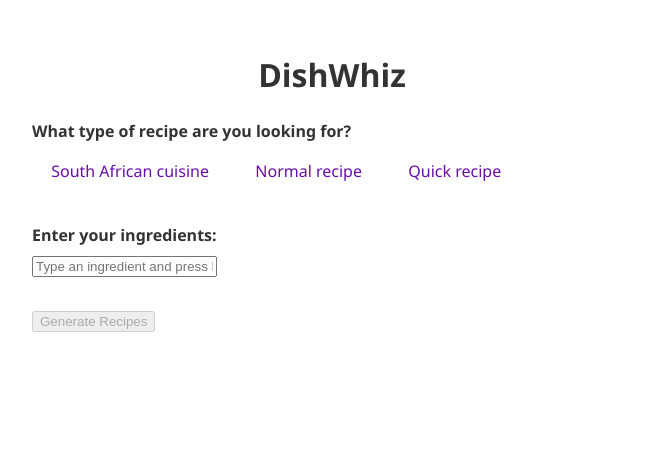
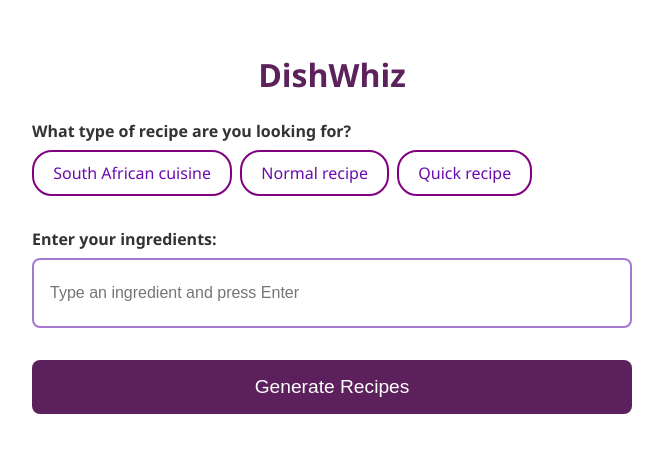
Before and after one commit to Ayyanda/recipe-generator, a plain HTML site: page Html/AI_page.html in a window 1280 px wide. Shown: the whole page, without its empty margins (308-971 px from the left). Drawn offline with Linux system fonts and the light colour scheme.

Commit message:
changed design for AI page and landing page

```diff
--- a/CSS/ai-page.css
+++ b/CSS/ai-page.css
@@ -1,3 +1,14 @@
+:root {
+  --font-family: 'Inria Sans', sans-serif;
+  --white: #fff;
+  --light-gray: #f5f5f5;
+  --purple: rgba(70, 3, 70, 0.88);
+  --gradient-bg: linear-gradient( #700570, #D60AD6);
+  --background: linear-gradient(to bottom, rgb(248, 52, 246) 0.6%, rgb(152, 38, 252) 90%);
+  --nav-test: purple;
+  --lilac: #a678d1;
+}
+
 body {
   font-family: 'Segoe UI', Tahoma, sans-serif;
   background-color: #fff;
@@ -40,7 +51,7 @@ h1 {
 
 .tile {
   padding: 0.6rem 1.2rem;
-  border: 2px solid var(--purple);
+  border: 2px solid var(--nav-test);
   border-radius: 20px;
   background: white;
   color: #6a0dad;
@@ -50,6 +61,62 @@ h1 {
 
 .tile.active,
 .tile:hover {
+  background: var(--purple);
+  color: white;
+}
+
+.ingredient-box {
+  display: flex;
+  flex-wrap: wrap;
+  gap: 0.5rem;
+  border: 2px solid var(--lilac);
+  padding: 0.5rem;
+  border-radius: 8px;
+  min-height: 50px;
+  align-items: center;
+}
+
+.ingredient-chip {
   background: #6a0dad;
   color: white;
+  padding: 0.4rem 0.8rem;
+  border-radius: 16px;
+  display: flex;
+  align-items: center;
+  gap: 0.4rem;
 }
+
+.ingredient-chip span {
+  cursor: pointer;
+  font-weight: bold;
+}
+
+.ingredient-input {
+  border: none;
+  outline: none;
+  flex: 1;
+  padding: 0.5rem;
+  font-size: 1rem;
+}
+
+.generate-btn {
+  display: block;
+  width: 100%;
+  padding: 1rem;
+  background: #6a0dad;
+  color: white;
+  border: none;
+  border-radius: 8px;
+  font-size: 1.2rem;
+  cursor: pointer;
+  transition: background 0.3s ease;
+}
+
+.generate-btn{
+  background: var(--purple);
+}
+
+.generate-btn:hover {
+  background: var(--purple);
+  color: white;
+}
--- a/CSS/styles.css
+++ b/CSS/styles.css
@@ -6,6 +6,7 @@
   --gradient-bg: linear-gradient( #700570, #D60AD6);
   --background: linear-gradient(to bottom, rgb(248, 52, 246) 0.6%, rgb(152, 38, 252) 90%);
   --nav-test: purple;
+  --image: url('../Assets/images/purple food.jpeg')
 }
 
 * {
@@ -16,7 +17,8 @@
 
 body {
   font-family: var(--font-family);
-  background: var(--background);
+  background-image: var(--image);
+  background-size: cover;
   color: var(--white);
   min-height: 100vh;
   position: relative;
@@ -196,7 +198,7 @@ body {
 }
 
 .right-section .img {
-  display: grid;
+  display: flex;
   grid-template-areas:
     "biryani noodles"
     "biryani fries"
```
Also changed, not shown: index.html (+2 -2 lines), Assets/images/knife food.jpeg (added), Assets/images/purple food.jpeg (added), 2 other files.
